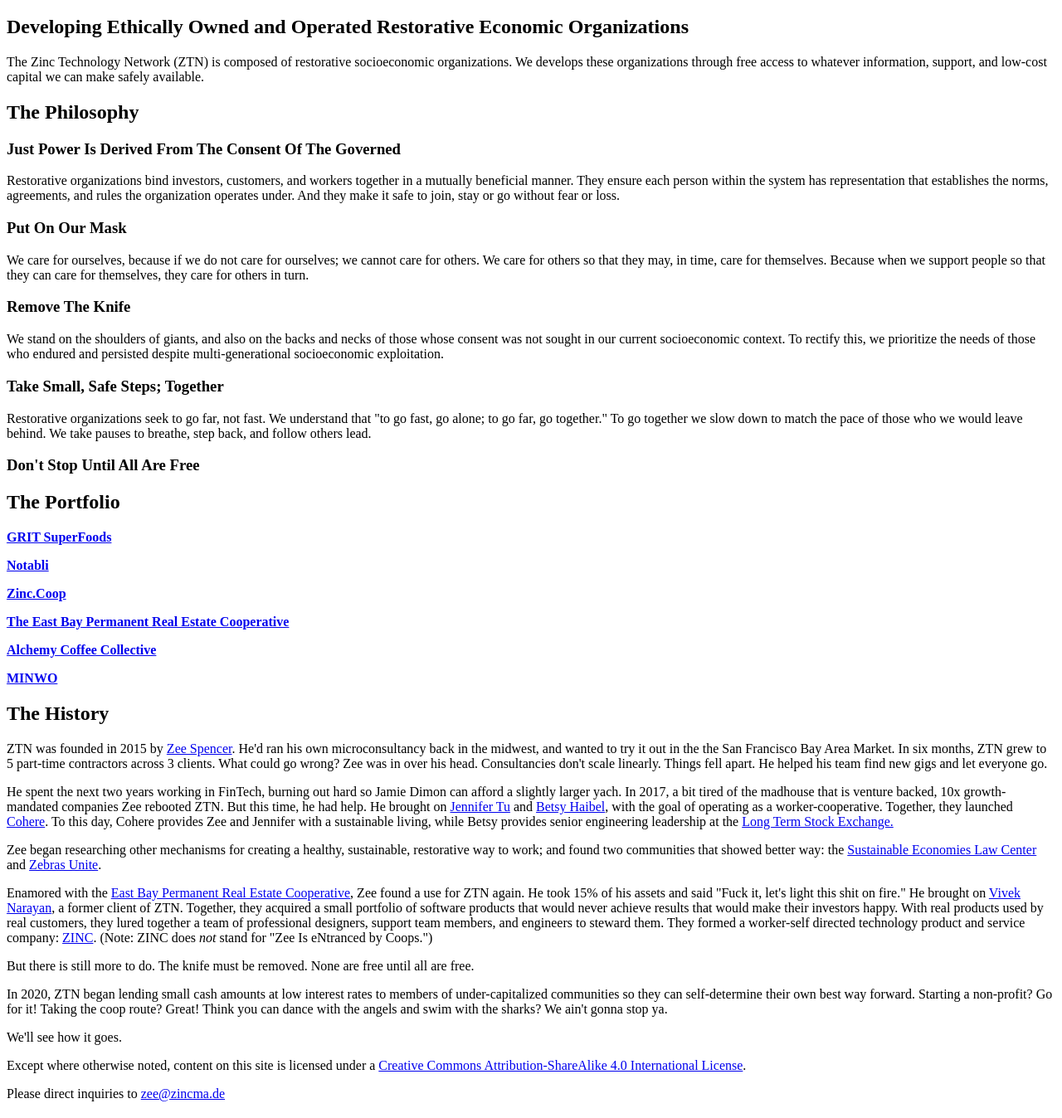
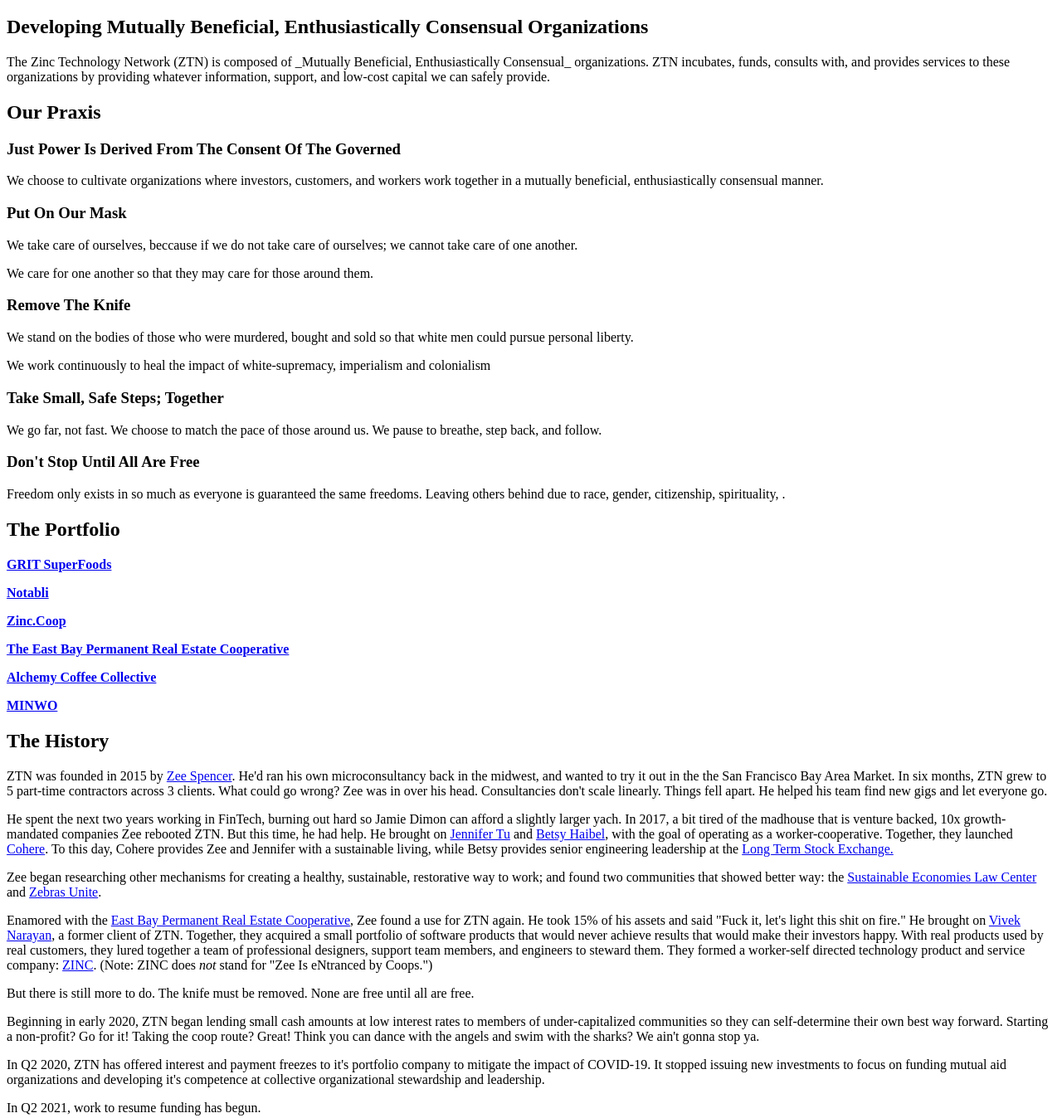
Before and after one commit to zinc-technology/www.zinctechnology.network, an Eleventy site: page src/index.html in a window 1280 px wide. Shown: the part 61-1409 px from the top of the page at 83% size. Built offline with nearby package versions, Linux system fonts and the light colour scheme; Eleventy itself is replaced by a stand-in of ours; files that its build step writes are made by us from their sources.

Commit message:
Revise philosophy and update history
I've learned a lot in 2020. like; A lot, a lot.

I don't want to dig too deeply into my own navel; but I can't understate
how little of my philosophy I've lived by this year. I don't mean that I
haven't taken direct action, prioritized the most vulnerable, etc.

But I've definitely moved in a way that is unsafe for those around me.
I've left my mask off. I've ignored consent in favor of enthusiasm.

It's not been a good year; but it has been foundational.

```diff
--- a/src/index.html
+++ b/src/index.html
@@ -1,65 +1,72 @@
 ---
 layout: layout.njk
 title: It Doesn't Have To Suck
-subtitle: Developing Ethically Owned and Operated Restorative Economic Organizations
+subtitle: Developing Mutually Beneficial, Enthusiastically Consensual Organizations
 ---
+<p>The Zinc Technology Network (ZTN) is composed of _Mutually Beneficial, Enthusiastically Consensual_ organizations.
+  ZTN incubates, funds, consults with, and provides services to these organizations by providing whatever information,
+  support, and low-cost capital we can safely provide. </p>
 
-<p>The Zinc Technology Network (ZTN) is composed of restorative socioeconomic organizations.
-  We develops these organizations through free access to whatever information, support, and low-cost capital we can make
-  safely available.
-</p>
+<section id="praxis">
 
-<section id="philosophy">
-  <h2>The Philosophy</h2>
+  <h2>Our Praxis</h2>
+
   <h3>Just Power Is Derived From The Consent Of The Governed</h3>
-  <p>
-    Restorative organizations bind investors, customers, and workers together in a mutually beneficial manner.
-    They ensure each person within the system has representation that establishes the norms, agreements, and rules the
-    organization operates under.
-    And they make it safe to join, stay or go without fear or loss.
+
+  <p>We choose to cultivate organizations where investors, customers, and workers work together in a mutually
+    beneficial, enthusiastically consensual manner.</p>
+
+  <h3>Put On Our Mask</h3>
+
+  <p>We take care of ourselves, beccause if we do not take care of ourselves; we cannot take care of one another.</p>
+
+  <p>We care for one another so that they may care for those around them.</p>
+
+  <h3>Remove The Knife</h3>
+
+  <p>We stand on the bodies of those who were murdered, bought and sold so that white men could pursue personal liberty.
   </p>
 
-  <h3>Put On Our Mask</h3>
-  <p>We care for ourselves, because if we do not care for ourselves; we cannot care for others.
-    We care for others so that they may, in time, care for themselves.
-    Because when we support people so that they can care for themselves, they care for others in turn.
+  <p>We work continuously to heal the impact of white-supremacy, imperialism and colonialism</p>
+
+  <h3>Take Small, Safe Steps; Together</h3>
+
+  <p>We go far, not fast. We choose to match the pace of those around us. We pause to breathe, step back, and follow.
   </p>
 
-  <h3>Remove The Knife</h3>
-  <p>We stand on the shoulders of giants, and also on the backs and necks of those whose consent was not sought in our
-    current socioeconomic context.
+  <h3>Don't Stop Until All Are Free</h3>
 
-    To rectify this, we prioritize the needs of those who endured and persisted despite multi-generational socioeconomic
-    exploitation.
-  </p>
-
-  <h3>Take Small, Safe Steps; Together</h3>
-  <p>Restorative organizations seek to go far, not fast.
-    We understand that "to go fast, go alone; to go far, go together."
-    To go together we slow down to match the pace of those who we would leave behind.
-    We take pauses to breathe, step back, and follow others lead.</p>
-
-  <h3>Don't Stop Until All Are Free</h3>
+  <p>Freedom only exists in so much as everyone is guaranteed the same freedoms. Leaving others behind due to race,
+    gender, citizenship, spirituality, .</p>
 </section>
 
 <section id="portfolio">
+
   <h2>The Portfolio</h2>
-  <p></p>
-  <p><strong><a href="https://gritsuperfoods.com/">GRIT SuperFoods</a></strong></p>
+
+  <p><strong><a href="https://gritsuperfoods.com/">GRIT SuperFoods</a></strong>
+  </p>
+
   <p><strong><a href="https://www.notabli.com/">Notabli</a></strong></p>
+
   <p><strong><a href="https://www.zinc.coop/">Zinc.Coop</a></strong></p>
+
   <p><strong><a href="https://ebprec.org/">The East Bay Permanent Real Estate Cooperative</a></strong></p>
+
   <p><strong><a href="http://www.alchemycollectivecafe.com/">Alchemy Coffee Collective</a></strong></p>
+
   <p><strong><a href="https://www.minwo.co/">MINWO</a></strong></p>
-
 </section>
 
 <section id="history">
+
   <h2>The History</h2>
+
   <p>ZTN was founded in 2015 by <a href="https://www.zeespencer.com">Zee Spencer</a>. He'd ran his own microconsultancy
     back in the midwest, and wanted to try it out in the the San Francisco Bay Area Market. In six months, ZTN grew to 5
     part-time contractors across 3 clients. What could go wrong? Zee was in over his head. Consultancies don't scale
     linearly. Things fell apart. He helped his team find new gigs and let everyone go.</p>
+
   <p>He spent the next two years working in FinTech, burning out hard so Jamie Dimon can afford a slightly larger yach.
     In 2017, a bit tired of the madhouse that is venture backed, 10x growth-mandated companies Zee rebooted ZTN. But
     this time, he had help. He brought on <a href="https://twitter.com/jtu">Jennifer Tu</a> and <a
@@ -68,9 +75,11 @@
     Jennifer with a sustainable living, while Betsy provides senior engineering leadership at the <a
       href="https://ltse.com/">Long Term Stock Exchange.</a>
   </p>
+
   <p>Zee began researching other mechanisms for creating a healthy, sustainable, restorative way to work; and found two
     communities that showed better way: the <a href="https://www.theselc.org/">Sustainable Economies Law Center</a> and
     <a href="https://www.zebrasunite.com/">Zebras Unite</a>. </p>
+
   <p>Enamored with the <a href="https://ebprec.org/">East Bay Permanent Real Estate Cooperative</a>, Zee found a use for
     ZTN again. He took 15% of his assets and said "Fuck it, let's light this shit on fire." He brought on <a
       href="https://www.linkedin.com/in/viveknarayan5/">Vivek Narayan</a>, a former client of ZTN. Together, they
@@ -79,9 +88,18 @@
     members, and engineers to steward them. They formed a worker-self directed technology product and service company:
     <a href="https://www.zinc.coop/">ZINC</a>. (Note: ZINC does <em>not</em> stand for "Zee Is eNtranced by Coops.")
   </p>
+
   <p>But there is still more to do. The knife must be removed. None are free until all are free.</p>
-  <p>In 2020, ZTN began lending small cash amounts at low interest rates to members of under-capitalized communities so
-    they can self-determine their own best way forward. Starting a non-profit? Go for it! Taking the coop route? Great!
-    Think you can dance with the angels and swim with the sharks? We ain't gonna stop ya. </p>
+
+  <p>Beginning in early 2020, ZTN began lending small cash amounts at low interest rates to members of under-capitalized
+    communities so they can self-determine their own best way forward. Starting a non-profit? Go for it! Taking the coop
+    route? Great! Think you can dance with the angels and swim with the sharks? We ain't gonna stop ya. </p>
+
+  <p>In Q2 2020, ZTN has offered interest and payment freezes to it's portfolio company to mitigate the impact of
+    COVID-19. It stopped issuing new investments to focus on funding mutual aid organizations and developing it's
+    competence at collective organizational stewardship and leadership.</p>
+
+  <p>In Q2 2021, work to resume funding has begun.</p>
+
   <p>We'll see how it goes.</p>
 </section>
```
